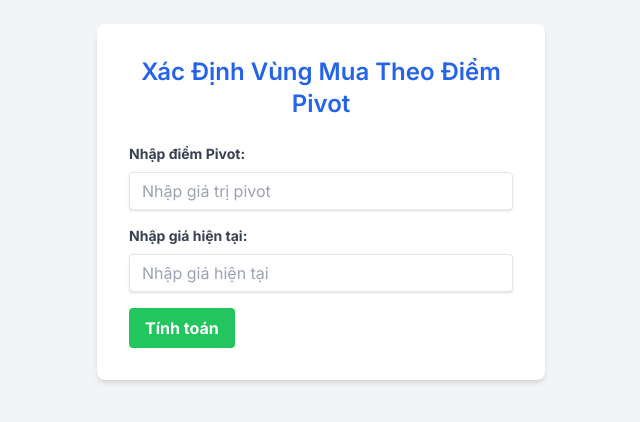
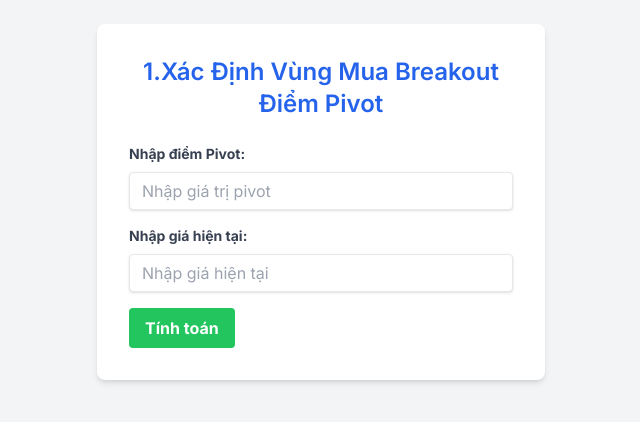
Before and after one commit to letruongman148/Xac-dinh-vung-mua-theo-diem-pivot, a plain HTML site: page index.html in a window 1280 px wide. Shown: the whole page, without its empty margins (319-959 px from the left). Drawn offline with nearby package versions, Linux system fonts and the light colour scheme.

Commit message:
Update index.html

```diff
--- a/index.html
+++ b/index.html
@@ -16,7 +16,7 @@
 </head>
 <body class="bg-gray-100 p-6 rounded-lg">
     <div class="container max-w-md mx-auto bg-white shadow-md rounded-lg p-8">
-        <h1 class="text-2xl font-semibold text-blue-600 text-center mb-6">Xác Định Vùng Mua Theo Điểm Pivot</h1>
+        <h1 class="text-2xl font-semibold text-blue-600 text-center mb-6">1.Xác Định Vùng Mua Breakout Điểm Pivot</h1>
         <div class="mb-4">
             <label for="pivot" class="block text-gray-700 text-sm font-bold mb-2">Nhập điểm Pivot:</label>
             <input type="number" id="pivot" placeholder="Nhập giá trị pivot" class="shadow appearance-none border rounded w-full py-2 px-3 text-gray-700 leading-tight focus:outline-none focus:shadow-outline">
```
